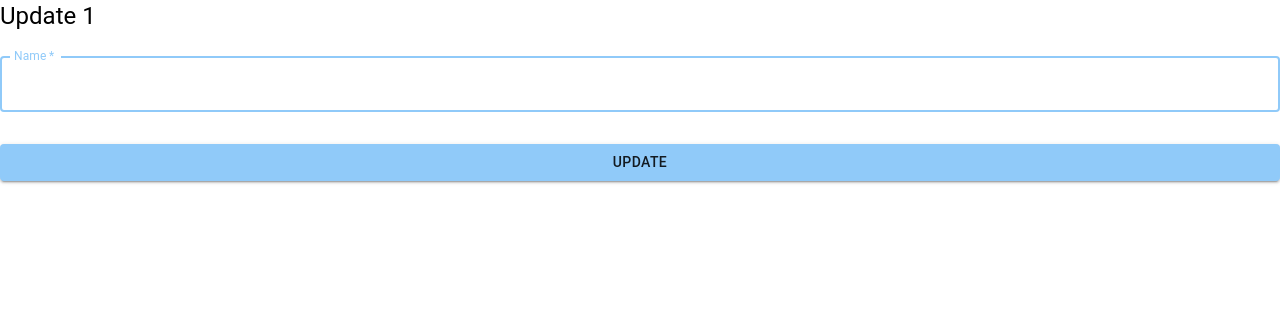
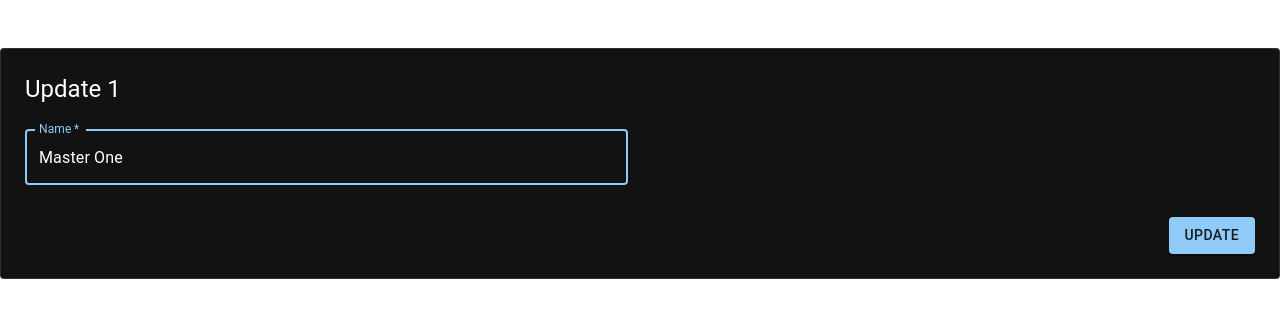
Before and after one commit to smotastic/crud-basic-react, a Next.js app: page /detail/1 in a window 1280 px wide. Shown: the top 318 px of the page. Built offline with nearby package versions, Linux system fonts and the light colour scheme; no server answers.

Commit message:
update refactored

```diff
--- a/components/Dashboard.tsx
+++ b/components/Dashboard.tsx
@@ -110,12 +110,16 @@ export default function PersistentDrawerLeft({ children }: DashboardProps) {
                     >
                         <MenuIcon />
                     </IconButton>
-                    <Typography variant="h6" noWrap component="div">
+
+                    <Box sx={{ width: '100%', display: 'flex', justifyContent: 'flex-start' }}>
                         {router.route !== '/' && <IconButton onClick={() => router.push('/')} >
                             <ArrowBack />
                         </IconButton>}
+                        <Typography variant="h6" noWrap component="div" lineHeight={2.6}>
                             {'Crud App'}
                         </Typography>
+                    </Box>
+
                 </Toolbar>
             </AppBar>
 
@@ -134,12 +138,14 @@ export default function PersistentDrawerLeft({ children }: DashboardProps) {
                 open={open}
             >
                 <DrawerHeader>
-                    <Typography variant="h6" noWrap component="div" align='left'>
+                    <Box sx={{ width: '100%', display: 'flex', justifyContent: 'space-between' }}>
+                        <Typography variant="h6" noWrap component="div" lineHeight={2.6}>
                             {data?.user?.email}
                         </Typography>
                         <IconButton onClick={handleDrawerClose}>
                             <KeyboardDoubleArrowLeft />
                         </IconButton>
+                    </Box>
                 </DrawerHeader>
                 <Divider />
                 <List>
--- a/components/DetailForm.tsx
+++ b/components/DetailForm.tsx
@@ -1,9 +1,8 @@
-import { Typography, Box, TextField, Button, Alert } from "@mui/material";
-import error from "next/error";
+import { Typography, Box, TextField, Button, Alert, Grid, Container, Paper } from "@mui/material";
 import { useState } from "react";
-import DataRepository, { MasterData } from "../utils/data/master";
-type DetailFormProps = { data: MasterData }
-export default function DetailForm({ data }: DetailFormProps) {
+import { MasterData } from "../utils/data/master";
+type DetailFormProps = { data: MasterData, onSubmit: (name: MasterData) => void }
+export default function DetailForm({ data, onSubmit }: DetailFormProps) {
 
     const [name, setName] = useState(data.name);
     const handleNameChange = (event: React.ChangeEvent<HTMLInputElement>) => {
@@ -12,20 +11,18 @@ export default function DetailForm({ data }: DetailFormProps) {
 
     const handleSubmit = async (event: React.FormEvent<HTMLFormElement>) => {
         event.preventDefault();
-        const allBefore = await DataRepository.findAll();
-        console.log(allBefore)
-        const updated = await DataRepository.update({id: data.id, name});
-        console.log(updated);
-        const all = await DataRepository.findAll();
-        console.log(all);
+        onSubmit({ id: data.id, name });
     }
 
     return (
         <>
+            <Paper variant="outlined" sx={{ my: { xs: 3, md: 6 }, p: { xs: 2, md: 3 } }}>
                 <Typography component="h1" variant="h5">
                     Update {data.id}
                 </Typography>
                 <Box component="form" noValidate onSubmit={handleSubmit} sx={{ mt: 1 }}>
+                    <Grid container spacing={3}>
+                        <Grid item xs={12} sm={6}>
                             <TextField
                                 margin="normal"
                                 required
@@ -37,16 +34,21 @@ export default function DetailForm({ data }: DetailFormProps) {
                                 value={name}
                                 onChange={handleNameChange}
                             />
+                        </Grid>
+                    </Grid>
 
+                    <Box sx={{ display: 'flex', justifyContent: 'flex-end' }}>
                         <Button
                             type="submit"
-                    fullWidth
                             variant="contained"
-                    sx={{ mt: 3, mb: 2 }}
+                            sx={{ mt: 3, ml: 1 }}
                         >
                             Update
                         </Button>
                     </Box>
+                </Box>
+            </Paper>
+
         </>
     )
 }
--- a/pages/detail/[id].tsx
+++ b/pages/detail/[id].tsx
@@ -1,5 +1,6 @@
-import {  GetServerSideProps } from "next"
-import { useEffect, useState } from "react";
+import { Skeleton } from "@mui/material";
+import { GetServerSideProps } from "next"
+import { Component, useCallback, useEffect, useState } from "react";
 import DetailForm from "../../components/DetailForm"
 import DataRepository, { MasterData } from "../../utils/data/master"
 
@@ -13,7 +14,24 @@ export default function Detail({ id }: DetailProps) {
         }
         fetchData()
     }, [])
-    return data ? <DetailForm data={data} /> : <div>Loading...</div>
+
+    const handleSubmit = useCallback((updatingData: MasterData) => {
+        async function update() {
+            if (!data) return;
+            await DataRepository.update({ ...updatingData });
+        }
+        update();
+    }, [data]);
+
+
+    return data ? <DetailForm data={data} onSubmit={handleSubmit} /> : <DetailSkeleton />
+}
+
+function DetailSkeleton() {
+    return <>
+        <Skeleton variant="text" />
+        <Skeleton variant="rectangular" height={'100%'} />
+    </>
 }
 
 export const getServerSideProps: GetServerSideProps = async (context) => {
--- a/utils/auth/index.ts
+++ b/utils/auth/index.ts
@@ -1,7 +1,10 @@
 import Mockauth from "./mockauth";
 
+export interface AuthDetails {
+    username: string
+}
 export interface Auth {
-    signin: (username: string, password: string) => Promise<boolean>;
+    signin: (username: string, password: string) => Promise<AuthDetails>;
 }
 
 export const auth: Auth = new Mockauth();
--- a/utils/data/master/index.ts
+++ b/utils/data/master/index.ts
@@ -1,7 +1,7 @@
 import MockMasterDataRepository from "./mockdata";
 
 export interface MasterData {
-    id: number,
+    id?: number,
     name: string
 }
 
```
Also changed, not shown: pages/api/auth/[...nextauth].ts (+5 -5 lines), utils/auth/mockauth.ts (+5 -2 lines). Lines whose indentation alone changed are shown as unchanged.
